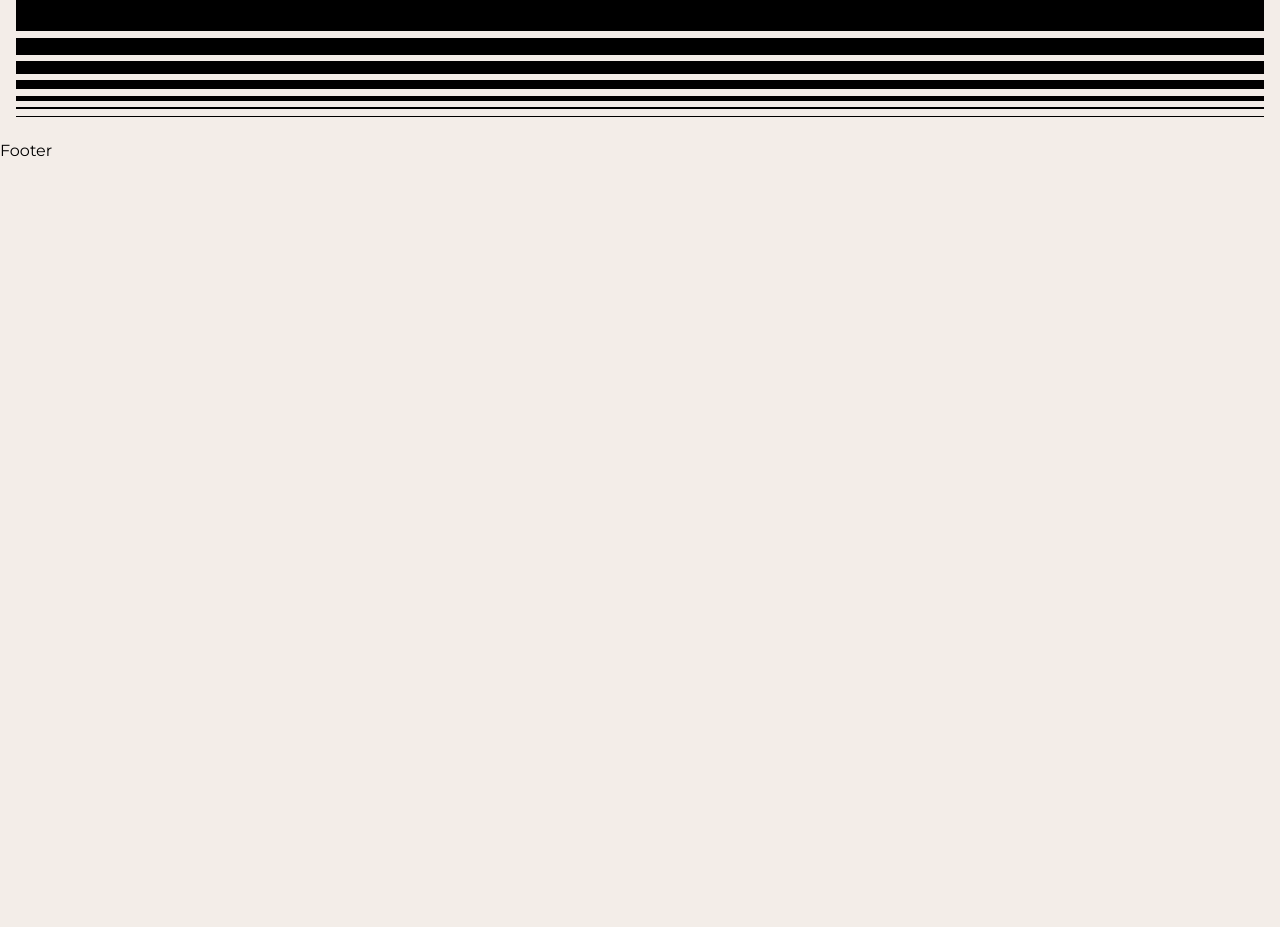
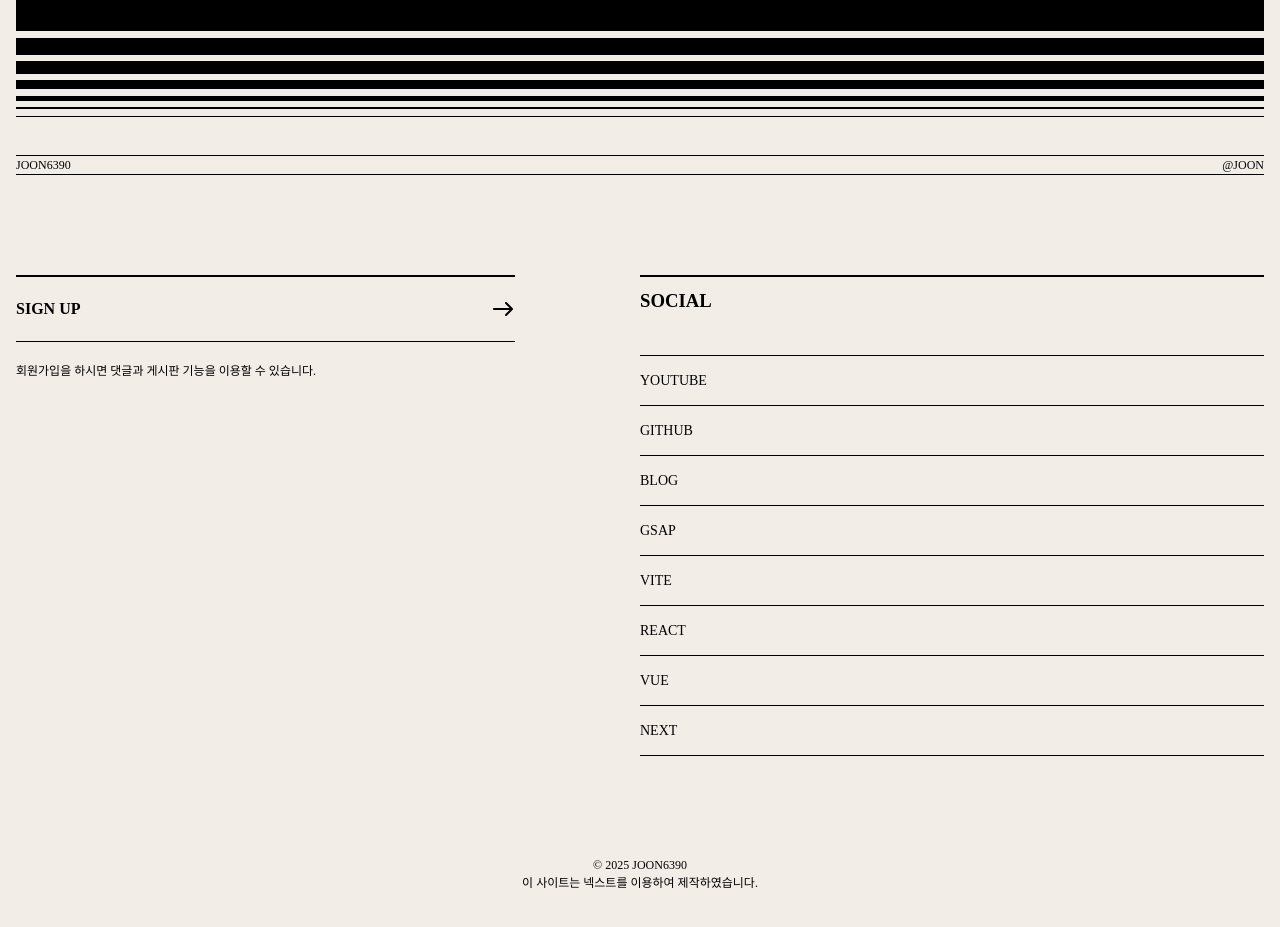
Before and after one commit to joon6390/PortFolio-Next, a Next.js app: page / in a window 1280 px wide. Shown: the part 6220-7147 px from the top of the page. Before the commit the page ends 6383 px from the top, so only its background shows below. Built offline with nearby package versions, Linux system fonts and the light colour scheme; a small style sheet from the web is missing; a web font is replaced by a local one.

Commit message:
푸터 영역 완료

```diff
--- a/src/assets/scss/section/_footer.scss
+++ b/src/assets/scss/section/_footer.scss
@@ -0,0 +1,105 @@
+#footer {
+    font-family: var(--mainKor-font);
+}
+.footer__inner {
+    padding: 16px;
+
+    .footer__text {
+        font-size: 12px;
+        text-transform: uppercase;
+        border-top: 1px solid var(--black);
+        border-bottom: 1px solid var(--black);
+        display: flex;
+        justify-content: space-between;
+    }
+    .footer__info {
+        display: flex;
+        justify-content: space-between;
+        margin: 100px 0px;
+
+        @media (max-width: 800px) {
+            flex-direction: column;
+        }
+
+        .left {
+            width: 40%;
+
+            @media (max-width: 800px) {
+                width: 100%;
+            }
+
+            .title {
+                border-top: 2px solid var(--black);
+                border-bottom: 1px solid var(--black);
+                padding: 20px 0;
+                text-transform: uppercase;
+                font-weight: 700;
+                background: url(../../img/arrow.svg) no-repeat right 20px;
+                transition: all 0.3s;
+
+                &:hover {
+                    background-color: var(--black400);
+                    padding-left: 10px;
+                    border-color: transparent;
+                }
+            }
+            .desc {
+                    font-size: 12px;
+                    padding-top: 20px;
+
+                    @media (max-width: 800px) {
+                        margin-bottom: 20px;
+                    }
+                }
+            }
+
+        .right {
+            width: 50%;
+
+            @media (max-width: 800px) {
+                width: 100%;
+            }
+
+            h3 {
+                border-top: 2px solid var(--black);
+                font-weight: 700;
+                margin-bottom: 40px;
+                padding-top: 10px;
+                text-transform: uppercase;
+            }
+            ul {
+                border-top: 1px solid var(--black);
+
+                li {
+                    border-bottom: 1px solid var(--black);
+
+                    a {
+                        padding: 14px 0;
+                        font-size: 14px;
+                        display: inline-block;
+                        text-transform: uppercase;
+                    }
+                    em {
+                        font-size: 12px;
+                        padding-left: 10px;
+                        opacity: 0;
+                        transition: all 0.3s;
+                    }
+
+                    &:hover {
+                        em {
+                            opacity: 1;
+                        }
+                    }
+
+                }
+            }
+        }
+    }
+    .footer__right {
+        text-align: center;
+        text-transform: uppercase;
+        font-size: 12px;
+        margin-bottom: 20px;
+    }
+}
--- a/src/components/Footer.jsx
+++ b/src/components/Footer.jsx
@@ -1,9 +1,41 @@
-import React from 'react'
+import React from "react";
+
+import { footerText } from "@/constants";
 
 const Footer = () => {
-  return (
-    <div>Footer</div>
-  )
+    return (
+        <footer id="footer" role="contentinfo">
+            <div className="footer__inner">
+                <h2 className="footer__text">
+                    <div>joon6390</div>
+                    <div>@joon</div>
+                </h2>
+                <div className="footer__info">
+                    <div className="left">
+                        <div className="title">
+                            <a href="#">sign up</a>
+                        </div>
+                        <p className="desc">회원가입을 하시면 댓글과 게시판 기능을 이용할 수 있습니다.</p>
+                    </div>
+                    <div className="right">
+                        <h3>social</h3>
+                        <ul>
+                            {footerText.map((footer, key) => (
+                                <li key={key}>
+                                    <a href={footer.link}>{footer.title}</a>
+                                    <em>{footer.desc}</em>
+                                </li>
+                            ))}
+                        </ul>
+                    </div>
+                </div>
+                <div className="footer__right">
+                    &copy; 2025 joon6390<br />
+                    이 사이트는 넥스트를 이용하여 제작하였습니다.
+                </div>
+            </div>
+        </footer>
+    )
 }
 
-export default Footer
+export default Footer;
--- a/src/constants/index.js
+++ b/src/constants/index.js
@@ -223,18 +223,23 @@
         link: "https://www.youtube.com/playlist?list=PL4UVBBIc6giL8-6jvrClimg0cFL-Muqiq",
     },
     {
+        title: "vite",
+        desc: "비트로 연습한 포트폴리오 사이트입니다.",
+        link: "https://github.com/joon6390/PortFolio-vite",
+    },
+    {
         title: "react",
-        desc: "리액트로 만든 사이트를 같이 만들어 봅니다.",
-        link: "https://github.com/joon6390/port-react",
+        desc: "리액트로 연습한 포트폴리오 사이트입니다.",
+        link: "https://github.com/joon6390/PortFolio-React",
     },
     {
         title: "vue",
-        desc: "뷰로 만든 사이트를 같이 만들어 봅니다.",
-        link: "https://github.com/joon6390/port-vue",
+        desc: "뷰로 연습한 포트폴리오 사이트입니다.",
+        link: "https://github.com/joon6390/PortFolio-Vue",
     },
     {
         title: "next",
-        desc: "넥스트로 만든 사이트를 같이 만들어 봅니다.",
-        link: "https://github.com/joon6390/port-next",
+        desc: "넥스트로 연습한 포트폴리오 사이트입니다.",
+        link: "https://github.com/joon6390/PortFolio-Next",
     },
 ];
```
